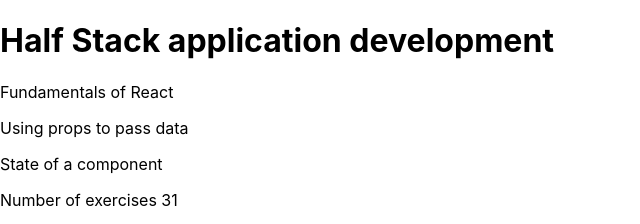
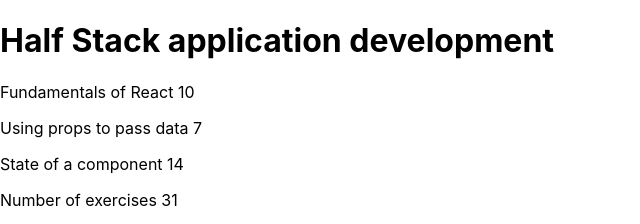
Before and after one commit to lipasofra/FullStack-React, a React (Create React App) app: page / in a window 1280 px wide. Shown: the top 224 px of the page, without its empty margins (0-640 px from the left). Built offline with nearby package versions, Linux system fonts and the light colour scheme.

Commit message:
object literals inside array, exercise 1.4

```diff
--- a/src/App.js
+++ b/src/App.js
@@ -17,44 +17,43 @@
 const Content = (props) => {
   return(
     <div>
-      <Part part={props.part1} exercise={props.exercise1}/>
-      <Part part={props.part2} exercise={props.exercise2}/>
-      <Part part={props.part3} exercise={props.exercise3}/>
+      <Part part={props.parts[0].name} exercise={props.parts[0].exercises}/>
+      <Part part={props.parts[1].name} exercise={props.parts[1].exercises}/>
+      <Part part={props.parts[2].name} exercise={props.parts[2].exercises}/>
   </div>
   )
 }
 
 const Total = (props) => {
+  const total = props.parts[0].exercises+props.parts[1].exercises+props.parts[2].exercises
   return (
-    <p>Number of exercises {props.total}</p>
+    <p>Number of exercises {total}</p>
   )
 }
 
 
 const App = () => {
   const course = 'Half Stack application development'
-  const part1 = {
+  const parts = [
+    {
       name: 'Fundamentals of React',
       exercises: 10
-  }
-  const part2 = {
+    },
+    {
       name: 'Using props to pass data',
       exercises: 7
-  }
-  const part3 = {
+    },
+    {
       name: 'State of a component',
       exercises: 14
     }
+  ]
 
   return (
     <div>
       <Header course={course}/>
-      <Content
-       part1={part1.name} exercises1={part1.exercises}
-       part2={part2.name} exercises2={part2.exercises}
-       part3={part3.name} exercises3={part3.exercises}
-      />
-      <Total total={part1.exercises+part2.exercises+part3.exercises}/>
+      <Content parts={parts}/>
+      <Total parts={parts}/>
     </div>
   )
 }
```
Lines whose indentation alone changed are shown as unchanged.
